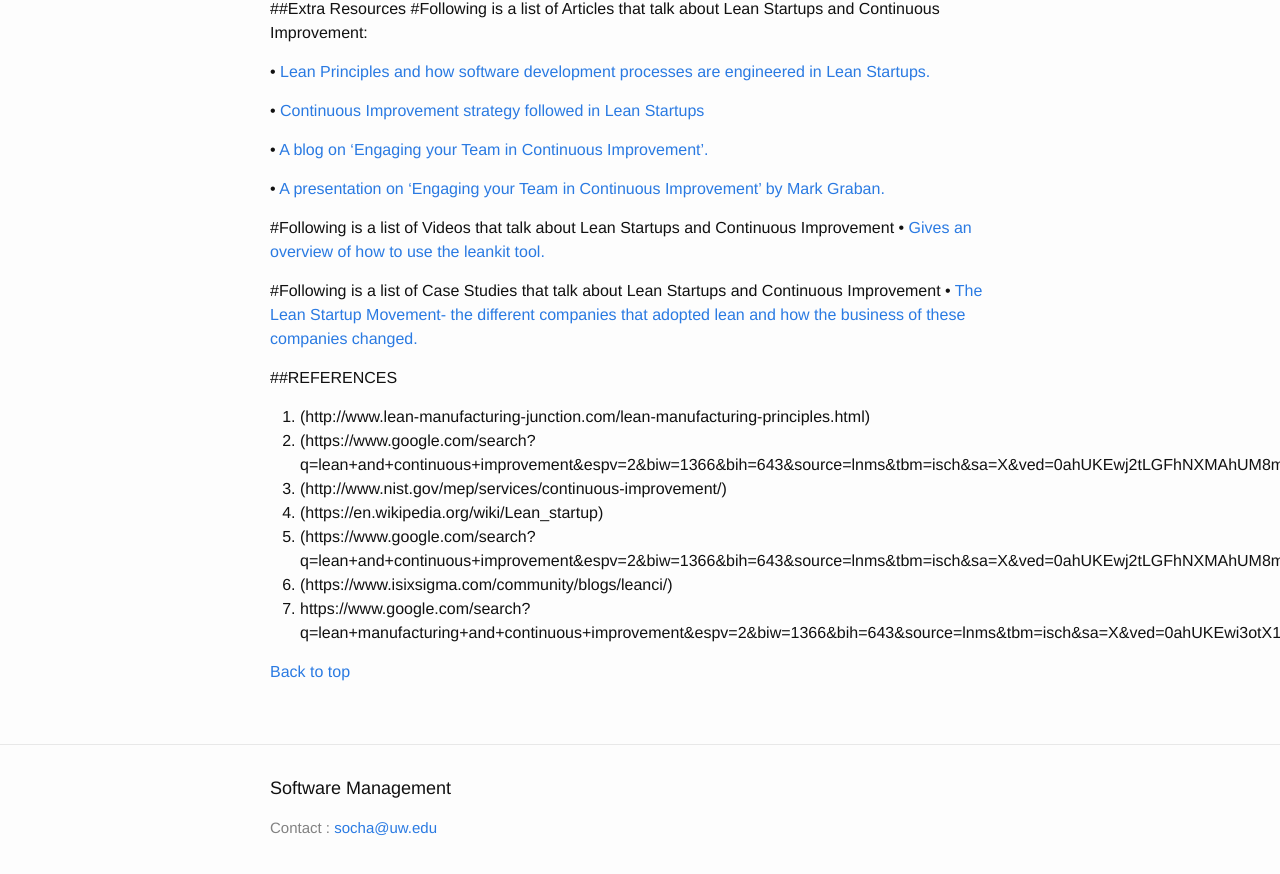
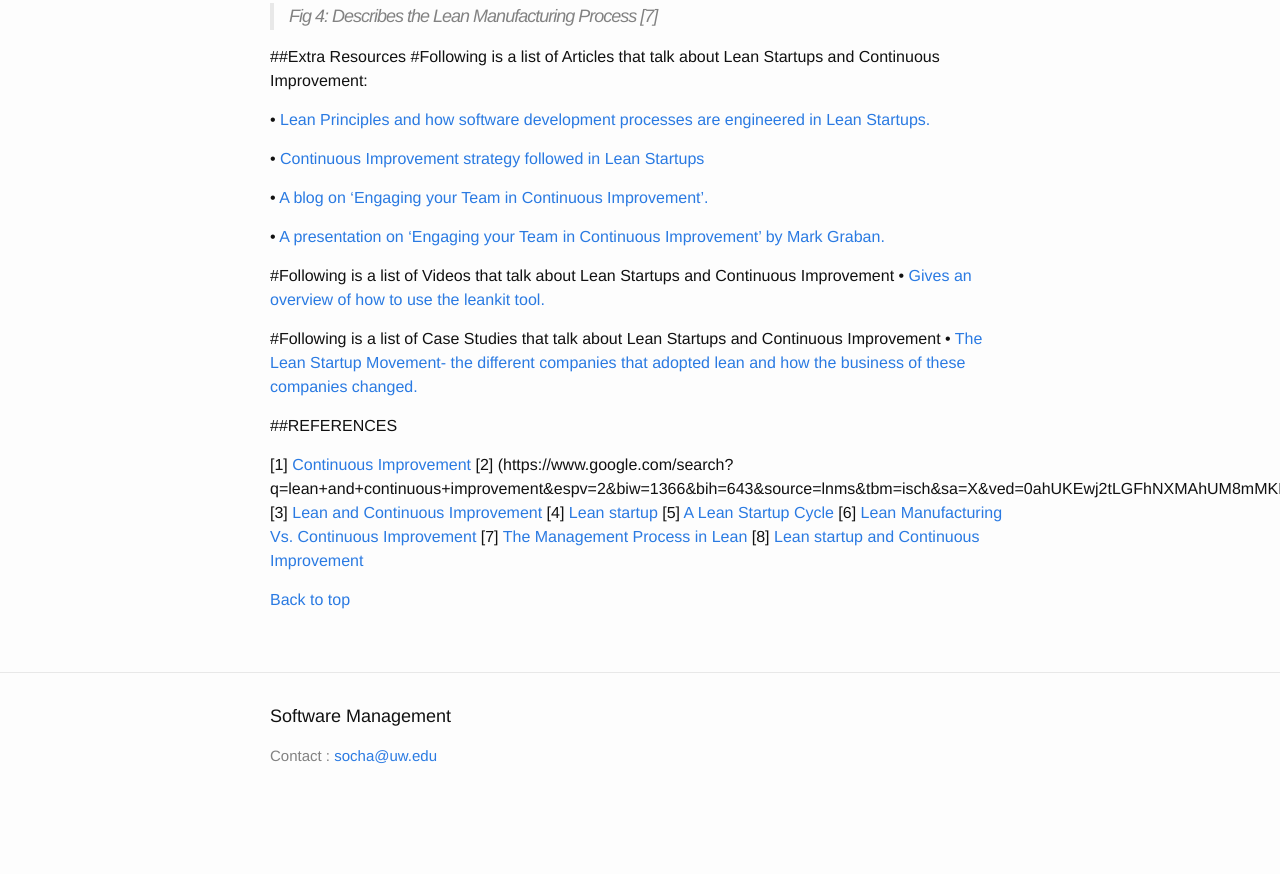
Before and after one commit to css566/css566.github.io, a Jekyll site: the page built from _posts/2016-05-12-Lean-Startups_and_CI.md, in a window 1280 px wide and 900 px high, scrolled down 3996 px. Shown: the top 874 px of the window. Built offline with Jekyll 4.4.1, drawn with Linux system fonts in a browser that asks for light colours; comment, search, counter and statistics services are not loaded; after the commit the page ends 4824 px from its top, so only the background shows below that; some of the changed text lies outside the part shown.

Commit message:
Update 2016-05-12-Lean-Startups_and_CI.md

```diff
--- a/_posts/2016-05-12-Lean-Startups_and_CI.md
+++ b/_posts/2016-05-12-Lean-Startups_and_CI.md
@@ -25,7 +25,7 @@
 
  ![enter image description here](https://github.com/css566/css566.github.io/blob/master/images/LeanStartupCyle.PNG?raw=true)
 
-  > Fig 1: Illustrates the working of A Lean Startup Cycle
+  > Fig 1: Illustrates the working of A Lean Startup Cycle[5]
 
 ## 2. What is Lean and Continuous Improvement? [3]
   Lean manufacturing is a continuous improvement model that strives to eliminate non-value-added activities. Continuous improvement is an organizational mindset that focuses on an ongoing effort to improve. There are a number of continuous improvement-type approaches that firms can adopt. Manufacturers that embrace an attitude of continuous improvement can be transformed into agile, more competitive, and more profitable businesses.
@@ -40,7 +40,7 @@
   ![enter image description here](https://github.com/css566/css566.github.io/blob/gh-pages/images/ContinuousImprov.PNG?raw=true)
   > Fig 3: The Management Process in Lean [7]
 
-## 4. Lean Manufacturing Vs. Continuous Improvement
+## 4. Lean Manufacturing Vs. Continuous Improvement [6]
   Let’s start off by defining Lean manufacturing. Lean (as described on multiple on-line resources) is described as a production practice that focuses on the elimination of wasteful elements in all process to increase the value to the customer. Sounds great! What organization wouldn’t want to implement a program to eliminate waste? The problem is that some organizations misuse Lean Manufacturing to overwork and reduce headcount.
   Sure reducing headcount will save money in the short term. Let me assure you, it comes at a higher cost.
   Let’s say a manager forms a team of skilled individuals to rebalance processes on the line to remove operators. Soon, the operators who are left on the line will start noticing, leading to refusal to cooperate with any effort to make improvement. They will begin to resist changes due to the fact they are scared to lose their job or contribute to a co-worker loosing theirs. This causes stress, conflict, finger pointing and ultimately failure.
@@ -78,12 +78,13 @@
 
 ##REFERENCES
 
-  1.  (http://www.lean-manufacturing-junction.com/lean-manufacturing-principles.html)
-  2.	(https://www.google.com/search?q=lean+and+continuous+improvement&espv=2&biw=1366&bih=643&source=lnms&tbm=isch&sa=X&ved=0ahUKEwj2tLGFhNXMAhUM8mMKHRvqCRYQ_AUIBygC#imgrc=RQ1N4m6P0xm0eM%3A)
-  3.	(http://www.nist.gov/mep/services/continuous-improvement/)
-  4.	(https://en.wikipedia.org/wiki/Lean_startup)
-  5.	(https://www.google.com/search?q=lean+and+continuous+improvement&espv=2&biw=1366&bih=643&source=lnms&tbm=isch&sa=X&ved=0ahUKEwj2tLGFhNXMAhUM8mMKHRvqCRYQ_AUIBygC#tbm=isch&q=lean+startups&imgrc=QvpG0vURNGrEUM%3A)
-  6.	(https://www.isixsigma.com/community/blogs/leanci/)
-  7.	https://www.google.com/search?q=lean+manufacturing+and+continuous+improvement&espv=2&biw=1366&bih=643&source=lnms&tbm=isch&sa=X&ved=0ahUKEwi3otX1i9XMAhUX4mMKHe4NDwMQ_AUIBygC#imgrc=hN06e3ttYFmkkM%3A
+  [1] [Continuous Improvement](http://www.lean-manufacturing-junction.com/lean-manufacturing-principles.html)
+  [2]	(https://www.google.com/search?q=lean+and+continuous+improvement&espv=2&biw=1366&bih=643&source=lnms&tbm=isch&sa=X&ved=0ahUKEwj2tLGFhNXMAhUM8mMKHRvqCRYQ_AUIBygC#imgrc=RQ1N4m6P0xm0eM%3A)
+  [3]	[Lean and Continuous Improvement](http://www.nist.gov/mep/services/continuous-improvement/)
+  [4]	[Lean startup](https://en.wikipedia.org/wiki/Lean_startup)
+  [5]	[A Lean Startup Cycle](https://www.google.com/search?q=lean+and+continuous+improvement&espv=2&biw=1366&bih=643&source=lnms&tbm=isch&sa=X&ved=0ahUKEwj2tLGFhNXMAhUM8mMKHRvqCRYQ_AUIBygC#tbm=isch&q=lean+startups&imgrc=QvpG0vURNGrEUM%3A)
+  [6]	[Lean Manufacturing Vs. Continuous Improvement](https://www.isixsigma.com/community/blogs/leanci/)
+  [7]	[The Management Process in Lean](https://www.google.com/search?q=lean+manufacturing+and+continuous+improvement&espv=2&biw=1366&bih=643&source=lnms&tbm=isch&sa=X&ved=0ahUKEwi3otX1i9XMAhUX4mMKHe4NDwMQ_AUIBygC#imgrc=hN06e3ttYFmkkM%3A)
+  [8] [Lean startup and Continuous Improvement](https://www.google.com/search?q=lean+manufacturing+and+continuous+improvement&espv=2&biw=1366&bih=643&site=webhp&source=lnms&tbm=isch&sa=X&ved=0ahUKEwjTiaawv9XMAhUU4GMKHUtjBtcQ_AUIBygC#tbm=isch&q=leading+daily+improvement+katie)
 
 [Back to top](#content)
```
